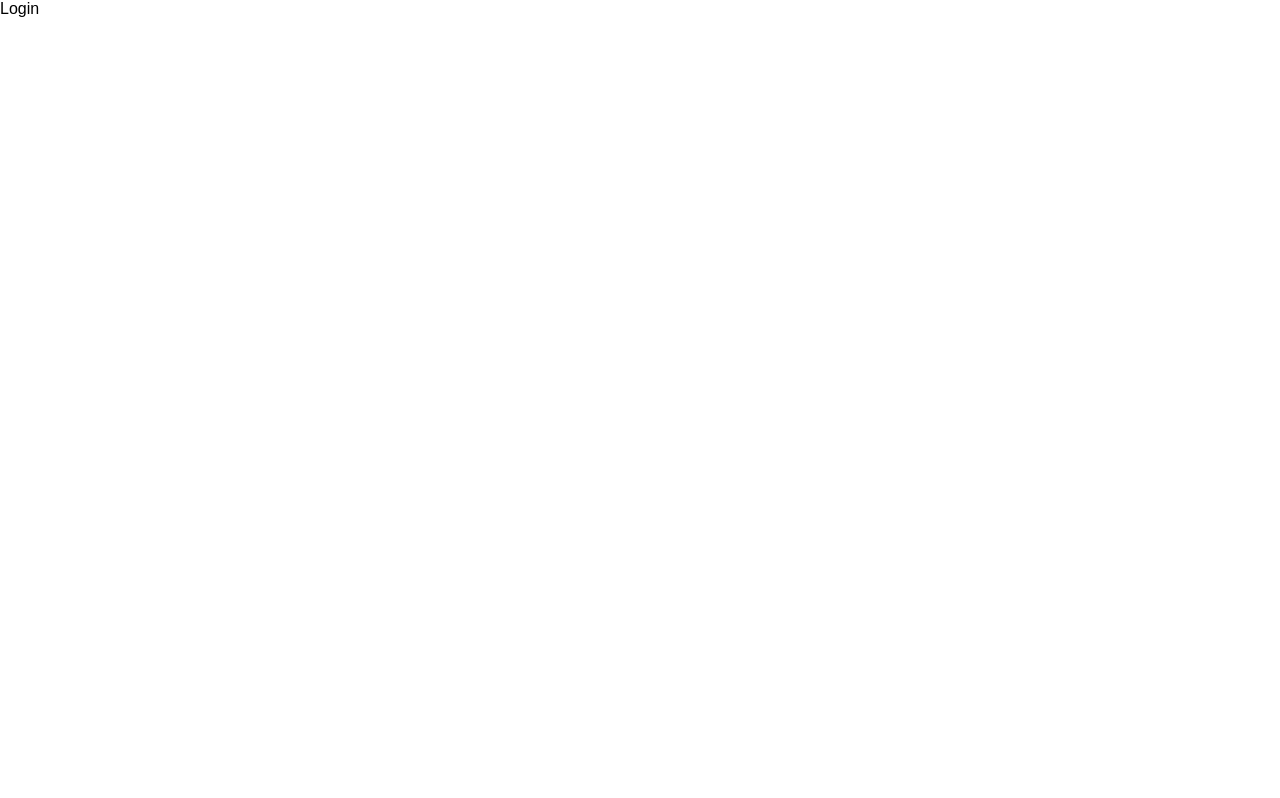
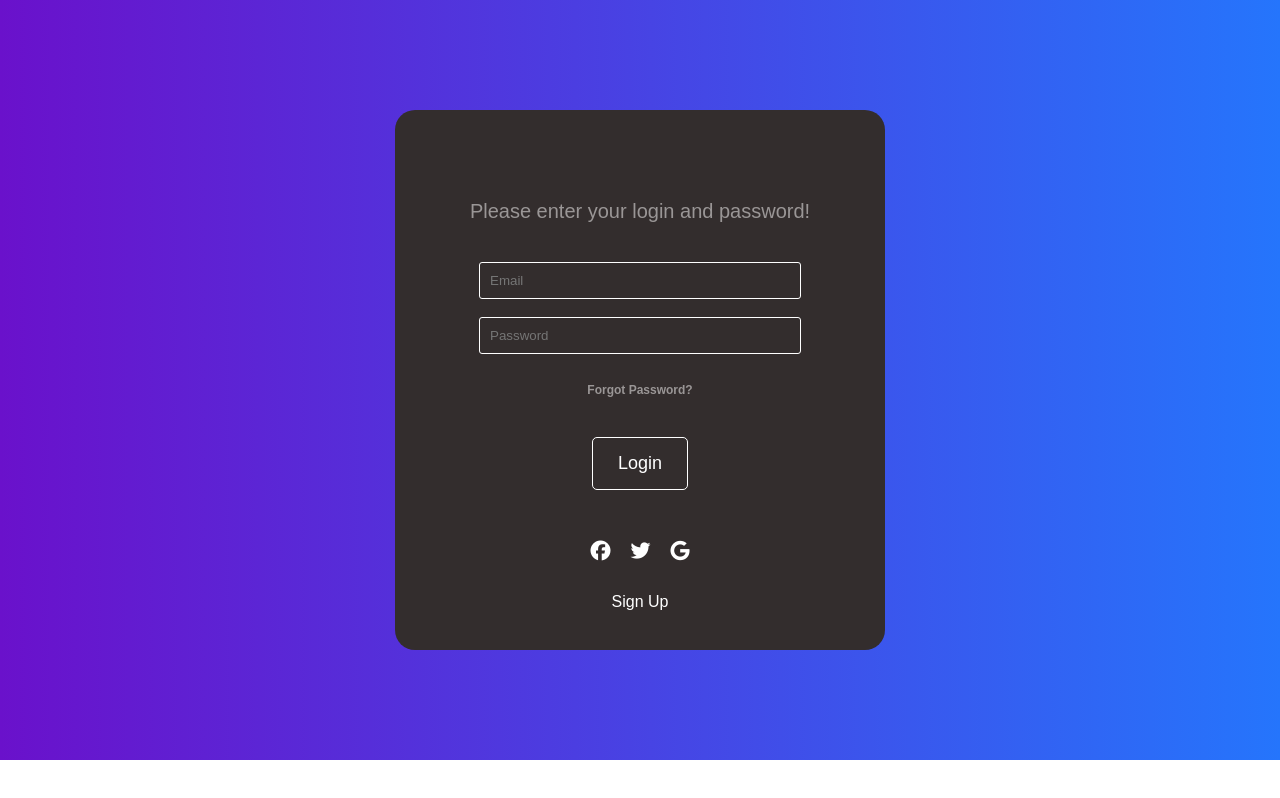
Before and after one commit to vedanshdwivedi/frontendfsv2, a React (Create React App) app: page /login in a window 1280 px wide. Built offline with nearby package versions, Linux system fonts and the light colour scheme.

Commit message:
Created Login Page UI

```diff
--- a/src/App.js
+++ b/src/App.js
@@ -2,7 +2,7 @@ import * as ReactDOM from "react-dom";
 import { BrowserRouter, Route, Routes } from "react-router-dom";
 import Home from "./pages/home/Home";
 import Login from "./pages/login/Login";
-import Register from "./pages/register/Register";
+import Signup from "./pages/signup/Signup";
 
 function App() {
   return (
@@ -10,7 +10,7 @@ function App() {
       <Routes>
         <Route path="/" element={<Home />} />
         <Route path="/login" element={<Login />} />
-        <Route path="/signup" element={<Register />} />
+        <Route path="/signup" element={<Signup />} />
       </Routes>
     </BrowserRouter>
   );
--- a/src/pages/login/Login.css
+++ b/src/pages/login/Login.css
@@ -0,0 +1,104 @@
+.login {
+  display: flex;
+  justify-content: center;
+  background-color: #6a11cb;
+  /* Chrome 10-25, Safari 5.1-6 */
+  background: -webkit-linear-gradient(
+    to right,
+    rgba(106, 17, 203, 1),
+    rgba(37, 117, 252, 1)
+  );
+
+  /* W3C, IE 10+/ Edge, Firefox 16+, Chrome 26+, Opera 12+, Safari 7+ */
+  background: linear-gradient(
+    to right,
+    rgba(106, 17, 203, 1),
+    rgba(37, 117, 252, 1)
+  );
+}
+
+.loginWrapper {
+  width: 100%;
+  max-width: 450px;
+  height: 500px;
+  margin: 110px 0px;
+  background-color: #332d2d;
+  padding: 20px 20px !important;
+  display: flex;
+  flex-direction: column;
+  align-items: center;
+  color: white;
+  border-radius: 20px;
+}
+
+.loginTitle {
+  font-weight: 500;
+  font-size: 20px;
+  margin-top: 70px;
+  color: #9a9696;
+  margin-bottom: 30px;
+}
+
+.forgotPasswordContainer {
+  margin-top: 20px;
+  margin-bottom: 20px;
+  justify-content: center;
+  display: flex;
+}
+
+.forgotPassword {
+  font-size: 12px;
+  align-items: center;
+  color: #9a9696;
+  cursor: pointer;
+}
+
+.loginFormItem > input {
+  width: 300px;
+  outline: 1px solid white;
+  border: none;
+  border-radius: 2px;
+  margin: 10px 0px;
+  padding: 10px !important;
+  background-color: #332d2d;
+  color: white;
+  cursor: pointer;
+}
+
+.loginButtonWrapper {
+  display: flex;
+  justify-content: center;
+}
+
+.loginButton {
+  padding: 15px 25px;
+  margin: 20px 0px;
+  background-color: #332d2d;
+  border: 1px solid white;
+  color: white;
+  border-radius: 5px;
+  font-size: 18px;
+  font-weight: 300;
+  cursor: pointer;
+}
+
+.socialButtons {
+  display: flex;
+  gap: 20px;
+  margin: 30px 0px;
+}
+
+.socialButtonItem {
+  font-size: 20px;
+  cursor: pointer;
+}
+
+.signUp {
+  justify-content: right;
+  display: flex;
+  cursor: pointer;
+}
+
+.signUpButton {
+  align-items: flex-end;
+}
--- a/src/pages/login/Login.jsx
+++ b/src/pages/login/Login.jsx
@@ -1,8 +1,63 @@
-import React from "react";
 import "./Login.css";
+import React, { useState } from "react";
+import { useNavigate } from "react-router-dom";
 
 const Login = () => {
-  return <div>Login</div>;
+  const navigate = useNavigate();
+
+  const handleNavigate = (urlPath) => {
+    navigate(urlPath);
+  };
+
+  return (
+    <div className="login">
+      <div className="loginWrapper">
+        <h1 className="loginTitle">Please enter your login and password!</h1>
+        <div className="loginForm">
+          <div className="loginFormItem">
+            <input type="text" placeholder="Email" />
+          </div>
+          <div className="loginFormItem">
+            <input type="password" placeholder="Password" />
+          </div>
+          <div className="forgotPasswordContainer">
+            <h3 className="forgotPassword">Forgot Password?</h3>
+          </div>
+          <div className="loginButtonWrapper">
+            <button
+              className="loginButton"
+              onClick={() => {
+                handleNavigate("/");
+              }}
+            >
+              Login
+            </button>
+          </div>
+        </div>
+        <div className="socialButtons">
+          <div className="socialButtonItem">
+            <i className="fa-brands fa-facebook"></i>
+          </div>
+          <div className="socialButtonItem">
+            <i className="fa-brands fa-twitter"></i>
+          </div>
+          <div className="socialButtonItem">
+            <i className="fa-brands fa-google"></i>
+          </div>
+        </div>
+        <div className="signUp">
+          <div
+            className="signUpButton"
+            onClick={() => {
+              handleNavigate("/signup");
+            }}
+          >
+            Sign Up
+          </div>
+        </div>
+      </div>
+    </div>
+  );
 };
 
 export default Login;
```
